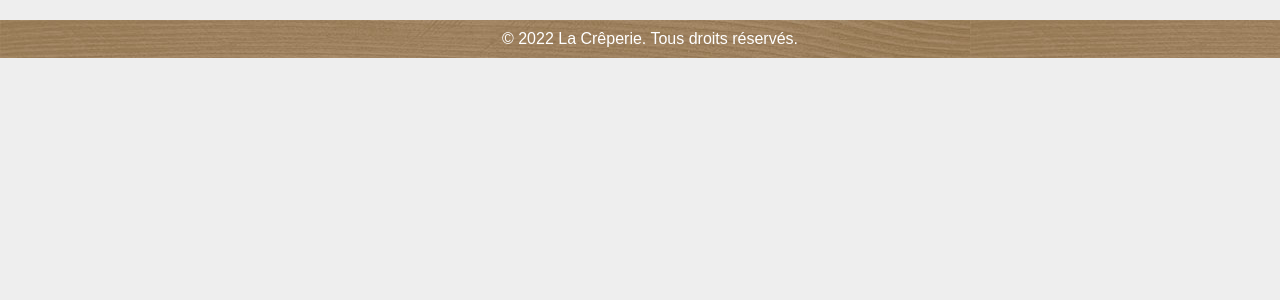
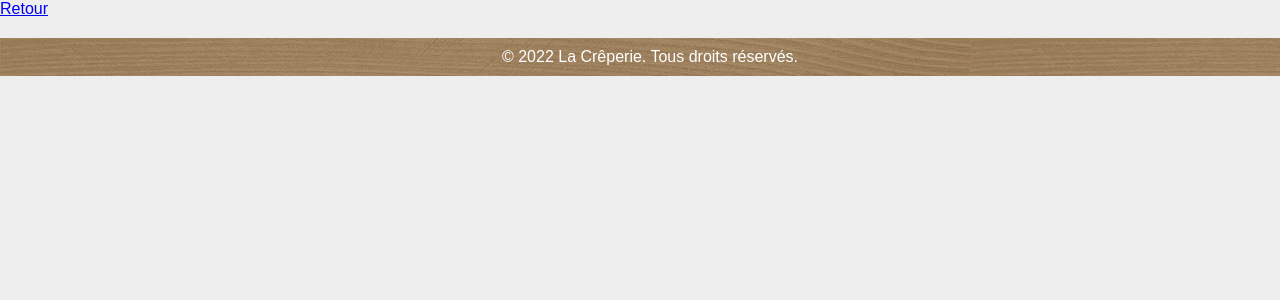
Before and after one commit to Facou-Br/Repo-TP-Crepes, a PHP site: page /Html/livreur_noe/page_commande.php in a window 1280 px wide. Shown: the part 120-420 px from the top of the page. Run offline with PHP 8.4, Linux system fonts and the light colour scheme.

Commit message:
Lien retour sur page_commande into page_livreur

```diff
--- a/HTML-CSS/Html/livreur_noe/page_commande.php
+++ b/HTML-CSS/Html/livreur_noe/page_commande.php
@@ -29,7 +29,7 @@
     </header>
 
     <card style="display:flex; margin-left:auto; margin-right:auto; ">
-
+        <a href="page_livreur.php">Retour</a>
     </card>
 
     <footer>
```
